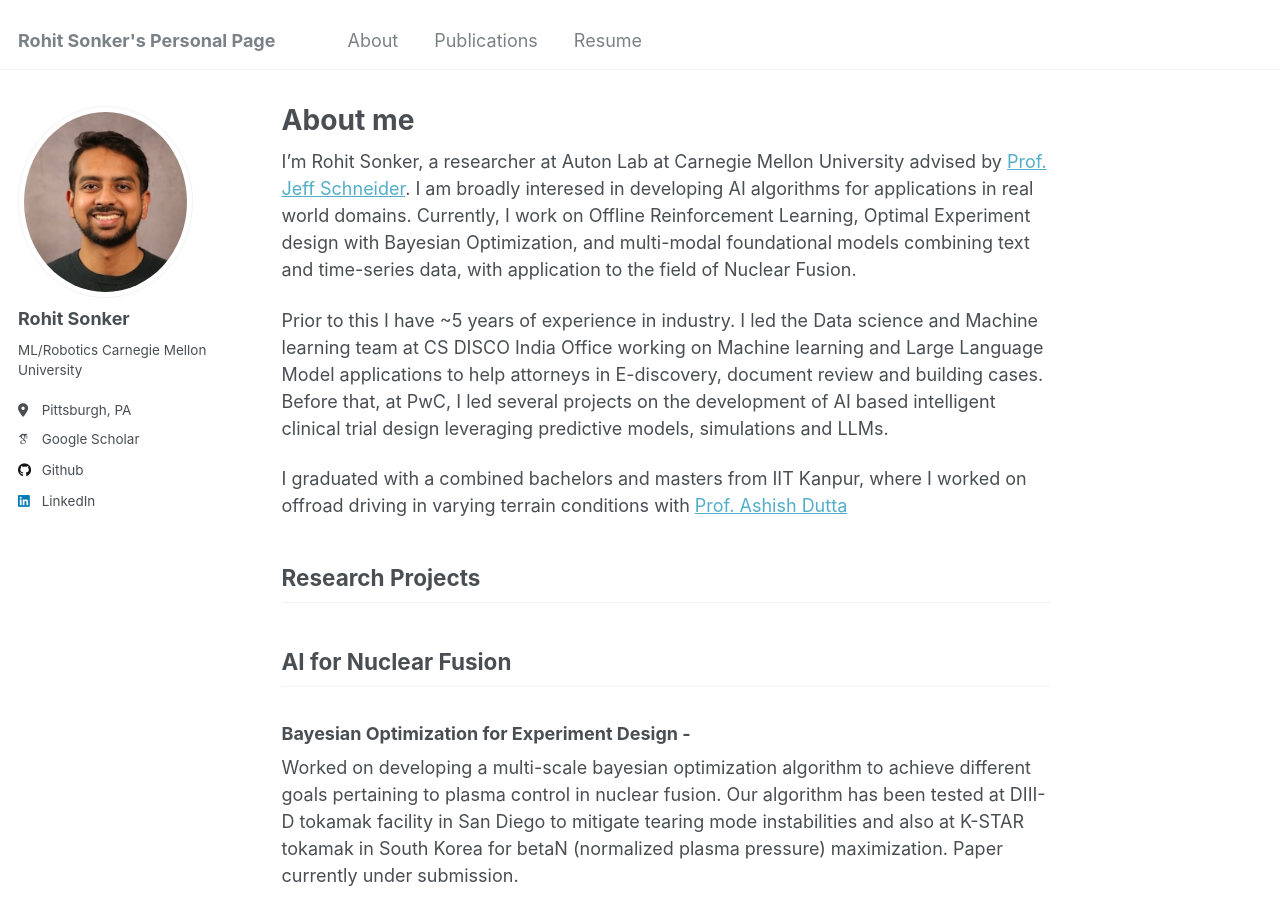
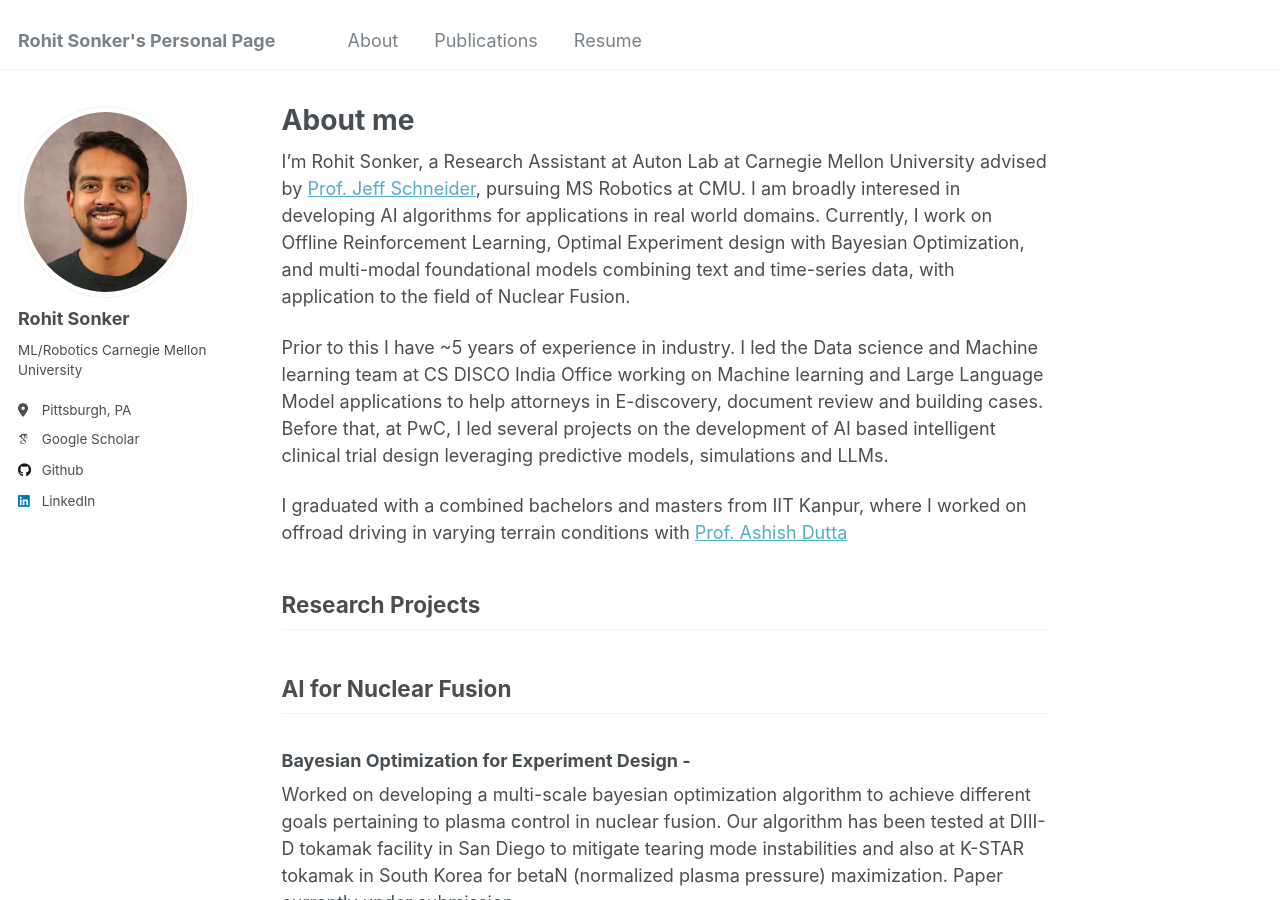
Before and after one commit to rohit-sonker/rohit-sonker.github.io, a Jekyll site: the page built from _pages/about.md, in a window 1280 px wide and 900 px high. Built offline with Jekyll 4.4.1, drawn with Linux system fonts in a browser that asks for light colours; some web fonts are replaced.

Commit message:
updated about

```diff
--- a/_pages/about.md
+++ b/_pages/about.md
@@ -6,7 +6,7 @@ redirect_from:
   - /about/
   - /about.html
 ---
-I’m Rohit Sonker, a researcher at Auton Lab at Carnegie Mellon University advised by [Prof. Jeff Schneider]("https://www.cs.cmu.edu/~schneide/").
+I’m Rohit Sonker, a Research Assistant at Auton Lab at Carnegie Mellon University advised by [Prof. Jeff Schneider]("https://www.cs.cmu.edu/~schneide/"), pursuing MS Robotics at CMU.
 I am broadly interesed in developing AI algorithms for applications in real world domains. Currently, I work on Offline Reinforcement Learning, Optimal Experiment design with Bayesian Optimization, and multi-modal foundational models combining text and time-series data, with application to the field of Nuclear Fusion.
 
 Prior to this I have ~5 years of experience in industry. I led the Data science and Machine learning team at CS DISCO India Office working on Machine learning and Large Language Model applications to help attorneys in E-discovery, document review and building cases.
```
